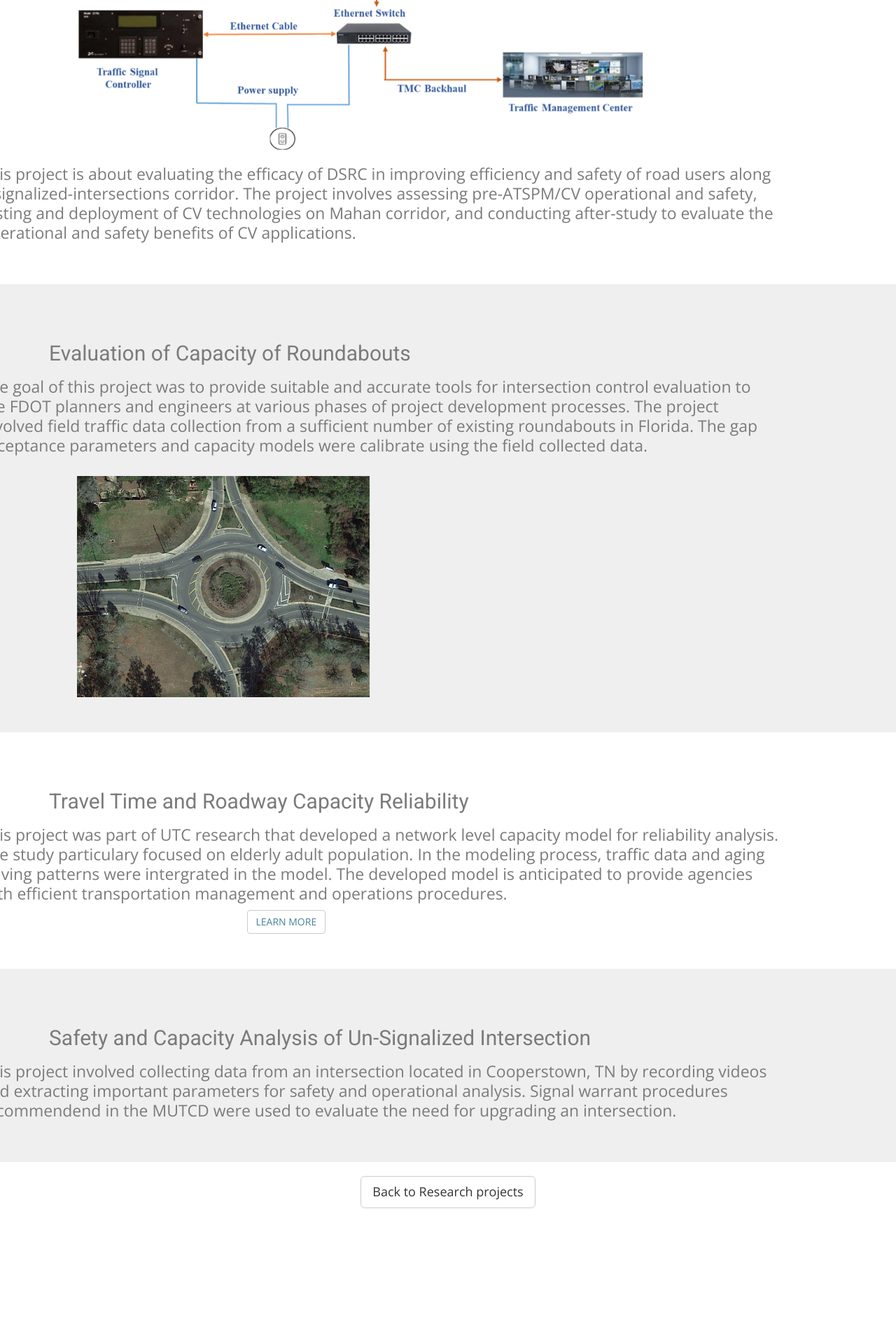
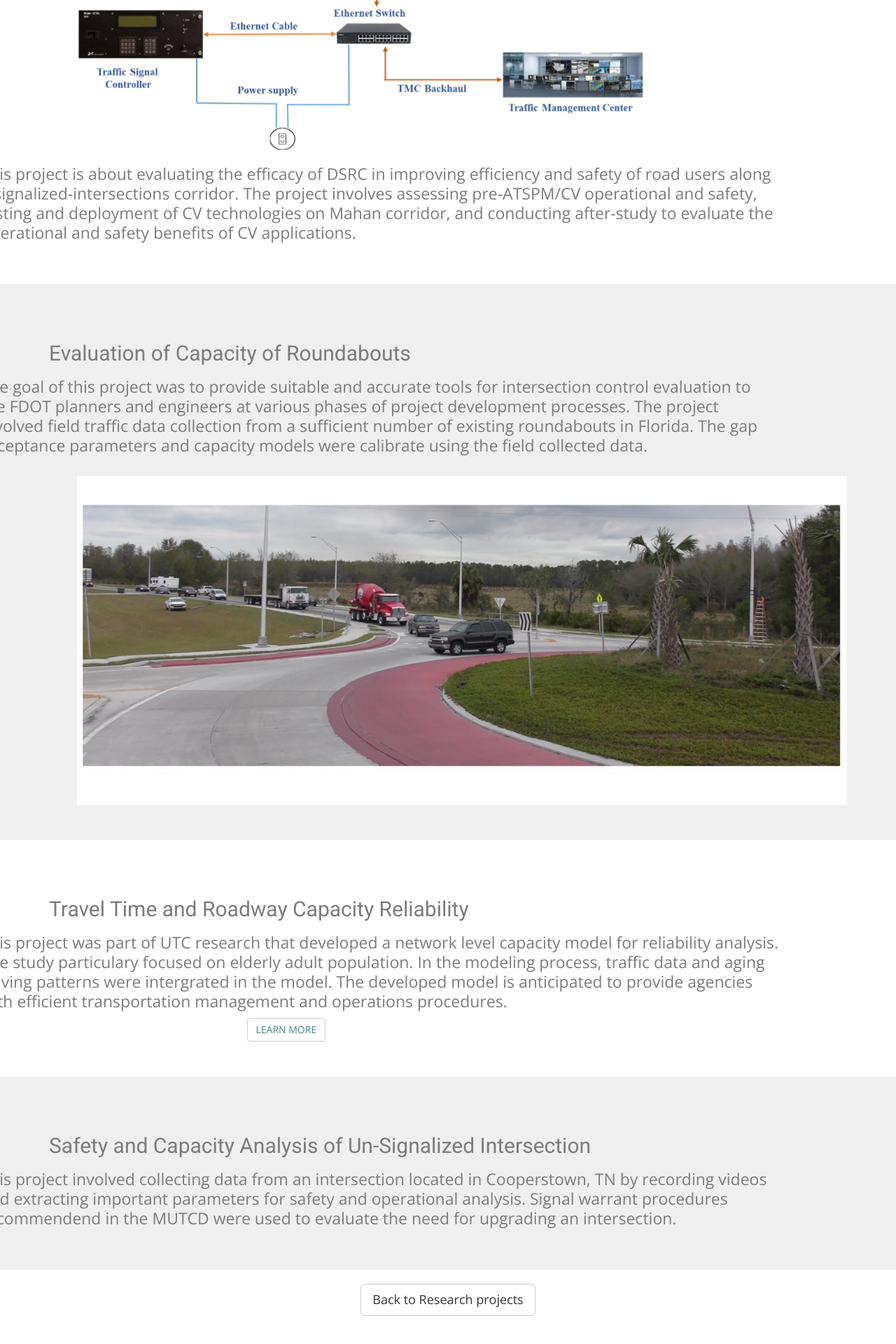
Before and after one commit to ekidando/Emma, a Jekyll site: the page built from TSMO.html, in a window 1280 px wide. Shown: the part 921-2841 px from the top of the page at 70% size. Built offline with Jekyll 4.4.1, drawn with Linux system fonts in a browser that asks for light colours; nearby versions of some CDN libraries; some web fonts are replaced; before the commit the page ends 2687 px from its top, so only the background shows below that.

Commit message:
Update TSMO.html

```diff
--- a/TSMO.html
+++ b/TSMO.html
@@ -61,10 +61,10 @@ published: true
 
         </div>
       </div><!-- .col-md-7 close -->
-      <div class="col-md-5">
+      <div class="col-md-12">
         <div class="block">
           <br>
-          <img src="{{ site.baseurl }}/img/roundabout.png">
+          <img src="{{ site.baseurl }}/img/roundabout_2.jpg">
         </div>
       </div><!-- .col-md-5 close -->
     </div>
```
